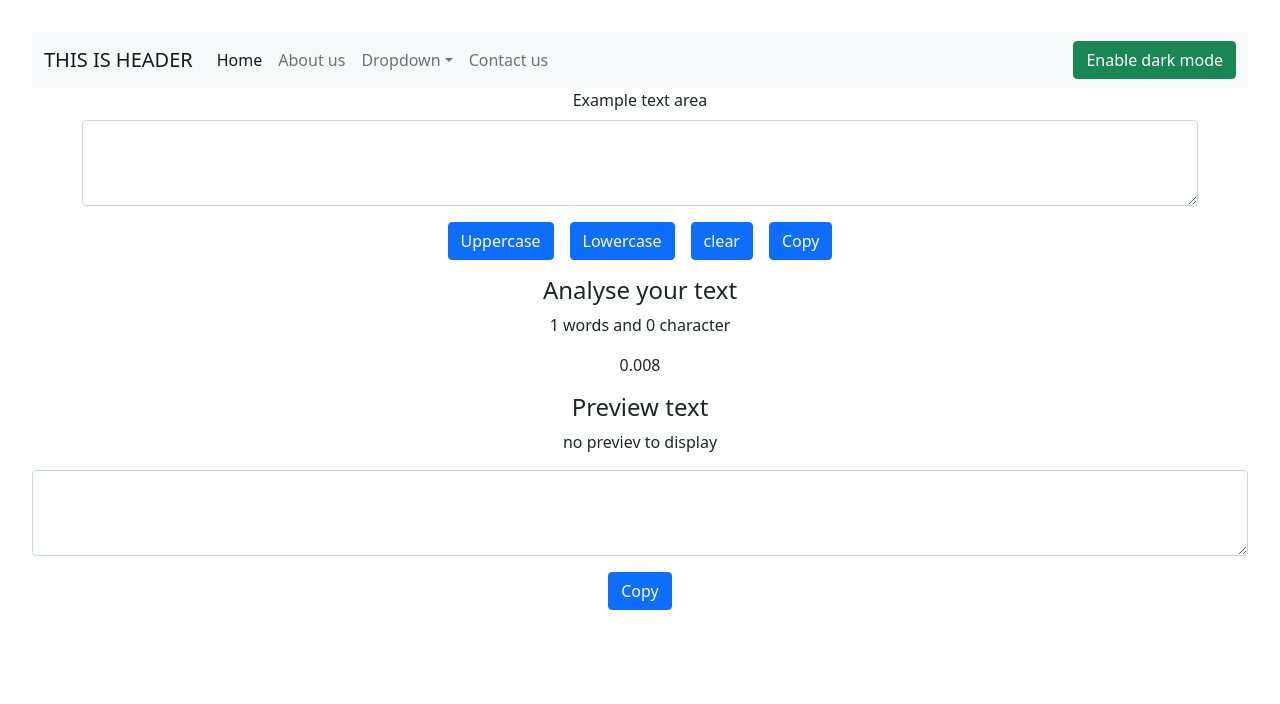
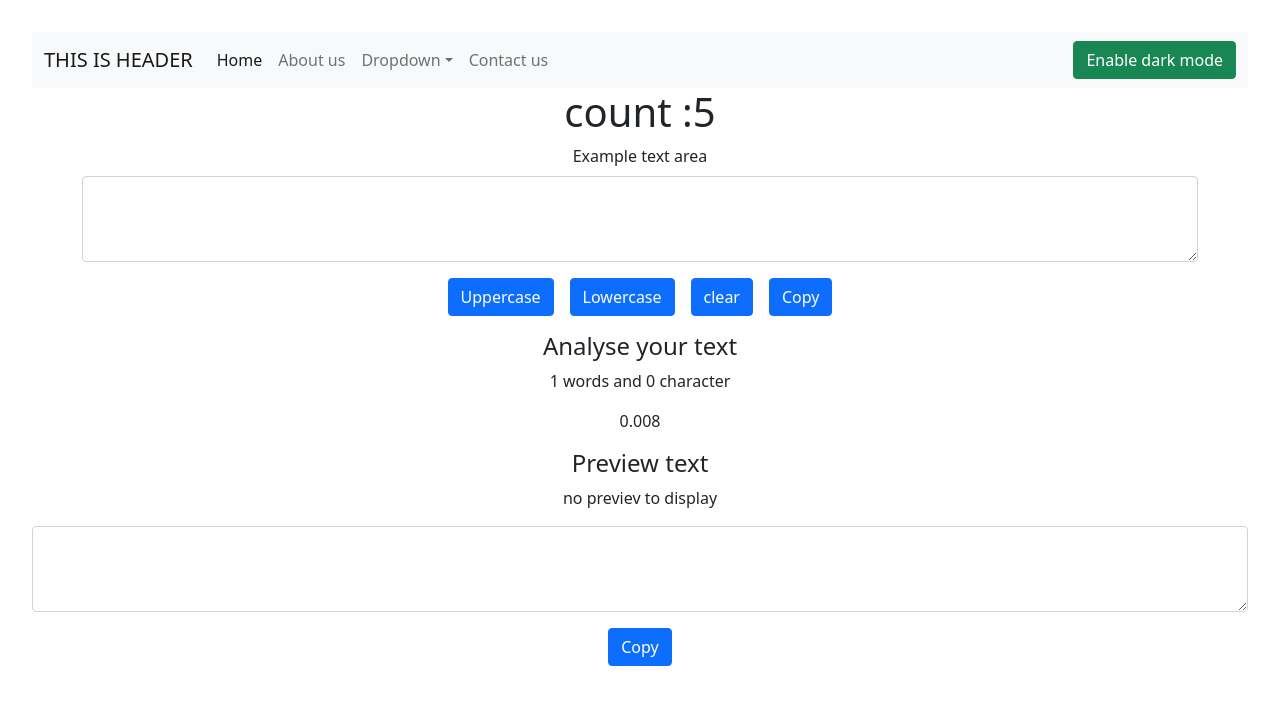
Before and after one commit to Biralsth/Vite, a React (Vite) app: page / in a window 1280 px wide. Shown: the top 704 px of the page. Built offline with nearby package versions, Linux system fonts and the light colour scheme.

Commit message:
Classed based component

```diff
--- a/src/App.jsx
+++ b/src/App.jsx
@@ -13,6 +13,8 @@ import {
 import About from "./assets/components/About";
 import Home from "./assets/components/Home";
 import Contact from "./assets/components/Contact";
+
+import Classes from "./assets/components/Classes";
 
 function App() {
   // const [count, setCount] = useState(0)
@@ -62,6 +64,7 @@ function App() {
           toggleMode={toggleMode}
         />
         <Alert alert={alert} />
+        <Classes />
 
         <Routes>
           <Route path="/" element={< Home />} />
--- /dev/null
+++ b/src/assets/components/Classes.jsx
@@ -0,0 +1,38 @@
+import React, { Component } from 'react'
+
+export default class Classes extends Component {
+  constructor(props) {
+    super(props)
+    this.state = { count: 0 }
+    // constructor initilization
+
+  }
+  componentDidMount() {
+    // component did mount
+
+    this.interval = setInterval(() => {
+      this.setState({ count: this.state.count + 1 })
+    }, 1000)
+  }
+  // shouldComponentUpdate() {
+
+  // }
+
+  // componentDidUpdate() {
+
+  // }
+  // componentWillUnmount() {
+
+  // }
+
+  // Although These are hidden here, they are in act
+
+
+  render() {
+    return (
+      <div>
+        <h1>count :{this.state.count}</h1>
+      </div>
+    )
+  }
+}
--- a/src/assets/components/Home.jsx
+++ b/src/assets/components/Home.jsx
@@ -1,7 +1,7 @@
 import React from 'react'
 import { useState } from "react";
 
-const Home = () => {
+const Home = (props) => {
 
     const [text, setText] = useState("")
     const [copyText, setCopyText] = useState('')
@@ -34,7 +34,7 @@ const Home = () => {
 
         console.log("You clicked copy button")
         navigator.clipboard.writeText(copyText)
-        alert('Text copied!')
+        props.showAlert("success", "Text copied")
     }
 
     const handleChange = (e) => {
```
